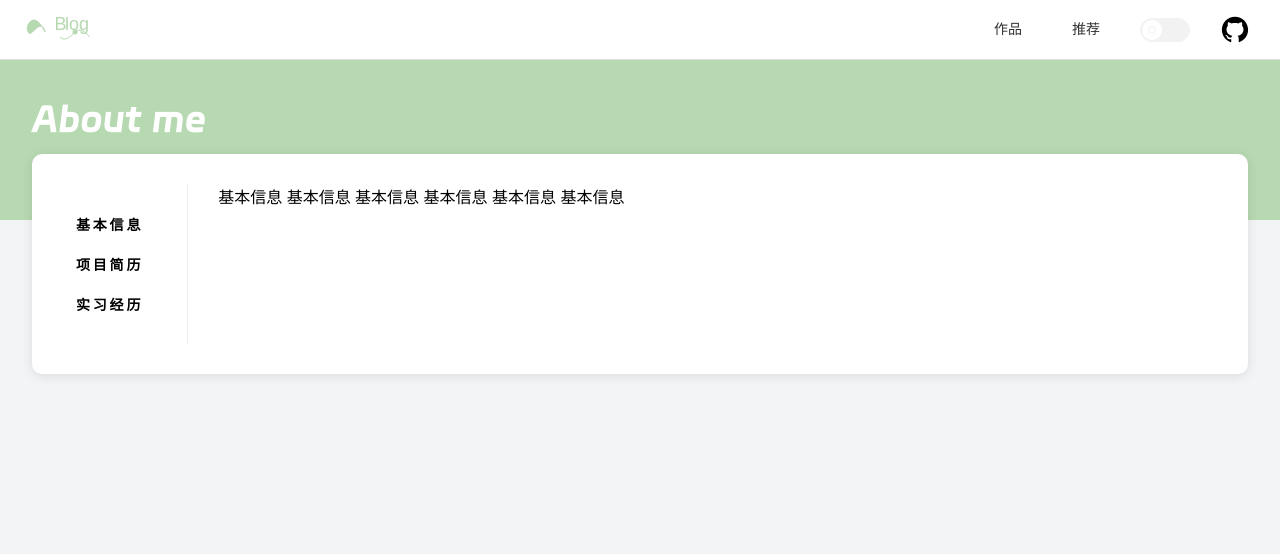
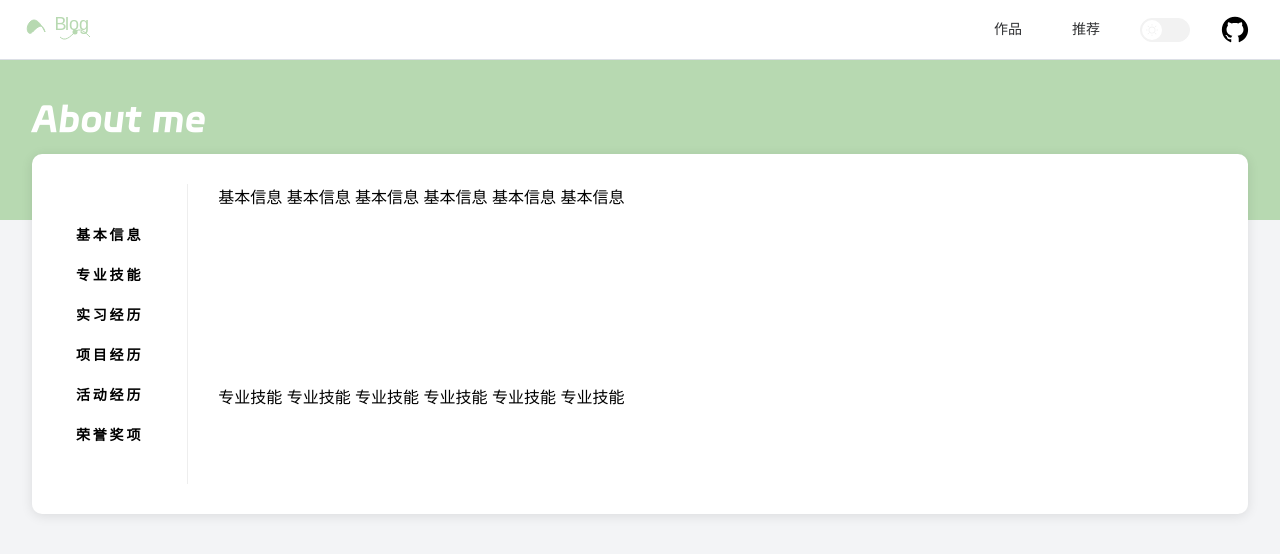
Before and after one commit to kaikaiGit/kaikaiGit_blog, a Vue app: page / in a window 1280 px wide. Shown: the top 554 px of the page. Built offline with nearby package versions, Linux system fonts and the light colour scheme.

Commit message:
feat: 尝试实现锚点滚动效果

```diff
--- a/src/assets/css/base.css
+++ b/src/assets/css/base.css
@@ -145,9 +145,16 @@ sub {
   bottom: -0.25em;
 }
 /* 默认不显示下划线，保持页面简洁 */
-ins,
+ins {
+  text-decoration: none;
+}
 a {
-  text-decoration: none;
+  color: inherit; /* 移除默认的文本颜色 */
+  text-decoration: none; /* 移除下划线 */
+  background-color: transparent; /* 移除背景色 */
+  font-weight: inherit; /* 移除默认的字体加粗 */
+  font-size: inherit; /* 移除默认的字体大小 */
+  font-family: inherit; /* 移除默认的字体族 */
 }
 /* 去除 ie6 & ie7 焦点点状线 */
 a:focus,
--- a/src/pages/HomeView.vue
+++ b/src/pages/HomeView.vue
@@ -6,11 +6,19 @@
       <div class="infoBanner">
         <!-- 左侧导航栏 -->
         <nav>
-          <div class="navItem" v-for="(item, index) in navList" :key="index">{{ item.title }}</div>
+          <div class="navItem" v-for="(item, index) in navList" :key="index">
+            <a
+              :href="'#' + item.id"
+              :class="{ active: activeSection === item.id }"
+              @click.prevent="scrollTo(item.id)"
+              >{{ item.title }}</a
+            >
+          </div>
         </nav>
         <!-- 右侧内容信息 -->
-        <div class="info">
+        <div class="info" ref="scrollContainer">
           <div
+            :id="item.id"
             v-for="(item, index) in navList"
             :key="index"
             style="height: 200px; marginbottom: 10px"
@@ -64,7 +72,7 @@
 
     .infoBanner {
       display: flex;
-      height: 160px;
+      height: 300px;
 
       nav {
         display: flex;
@@ -93,23 +101,85 @@
         padding: 0 30px;
         overflow-y: auto;
       }
+
+      .active {
+        font-weight: bold;
+        color: #007bff;
+      }
     }
   }
 }
 </style>
 
 <script setup lang="ts">
-import { ref } from 'vue'
+import { nextTick, onMounted, onUnmounted, ref } from 'vue'
 
 const navList = ref([
   {
+    id: 'wjk-info',
     title: '基本信息'
   },
   {
-    title: '项目简历'
+    id: 'wjk-skills',
+    title: '专业技能'
   },
   {
+    id: 'wjk-internship',
     title: '实习经历'
+  },
+  {
+    id: 'wjk-projects',
+    title: '项目经历'
+  },
+  {
+    id: 'wjk-activities',
+    title: '活动经历'
+  },
+  {
+    id: 'wjk-prizes',
+    title: '荣誉奖项'
   }
 ])
+
+const activeSection = ref('') //当前选中的navItem的id
+const scrollContainer = ref(null) //滚动的容器
+
+// 平滑滚动到指定锚点
+const scrollTo = (id: string) => {
+  const element = document.getElementById(id)
+  if (element) {
+    element.scrollIntoView({ behavior: 'smooth' })
+  }
+}
+
+// 监听滚动事件并更新当前视口中的锚点
+const handleScroll = () => {
+  const container = scrollContainer.value //获取滚动容器
+  const scrollPosition = container.scrollTop
+  navList.value.forEach((item) => {
+    const element = document.getElementById(item.id)
+    if (element) {
+      const rect = element.getBoundingClientRect()
+      console.log(rect.top, rect.bottom, item.title)
+      if (rect.top <= container.clientHeight / 2 && rect.bottom >= container.clientHeight / 2) {
+        activeSection.value = item.id
+      }
+    }
+  })
+}
+
+// 添加和移除滚动事件监听
+onMounted(() => {
+  nextTick(() => {
+    const container = scrollContainer.value
+    container.addEventListener('scroll', handleScroll)
+  })
+})
+
+onUnmounted(() => {
+  const container = scrollContainer.value
+  if (container) {
+    container.removeEventListener('scroll', handleScroll)
+  }
+})
 </script>
```
